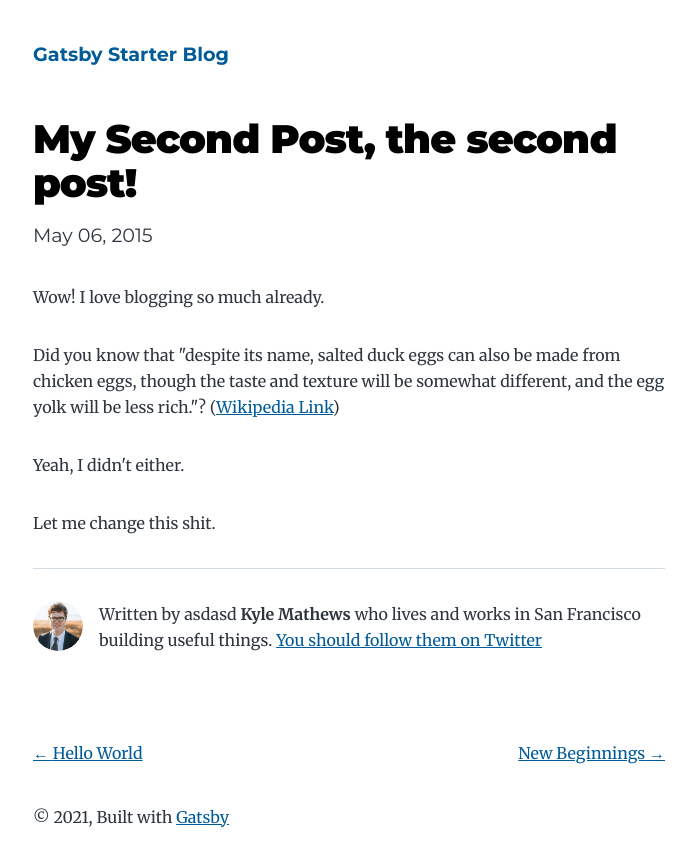
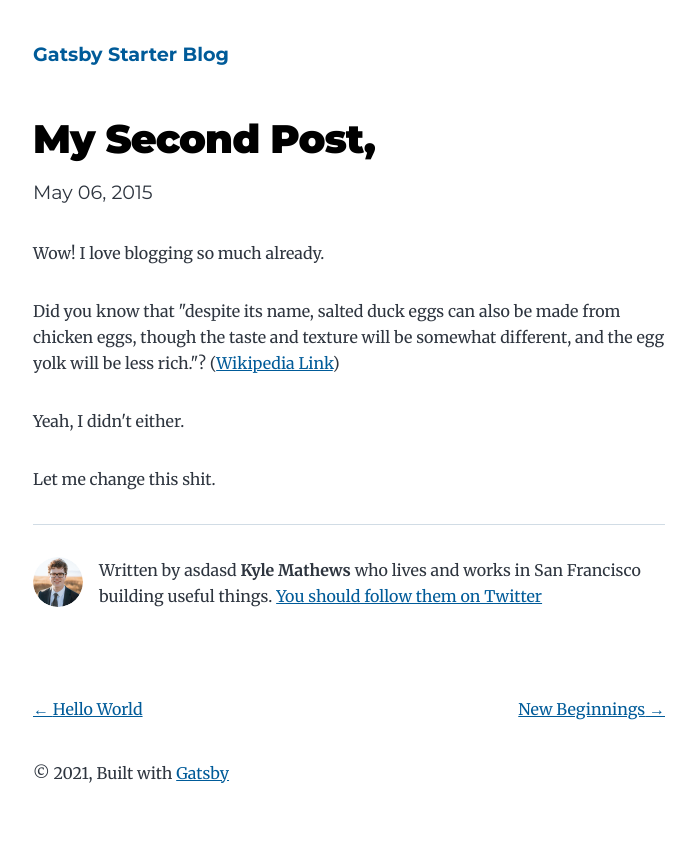
Before and after one commit to sandersio/amazing-blog, a Gatsby site: page /my-second-post/ in a window 1280 px wide. Shown: the whole page, without its empty margins (291-986 px from the left). Built offline with nearby package versions, Linux system fonts and the light colour scheme; Gatsby itself is replaced by a stand-in of ours.

Commit message:
index.md: updated title

```diff
--- a/content/blog/my-second-post/index.md
+++ b/content/blog/my-second-post/index.md
@@ -1,5 +1,5 @@
 ---
-title: 'My Second Post, the second post!'
+title: 'My Second Post,'
 date: '2015-05-06T23:46:37.121Z'
 ---
 Wow! I love blogging so much already.
```
